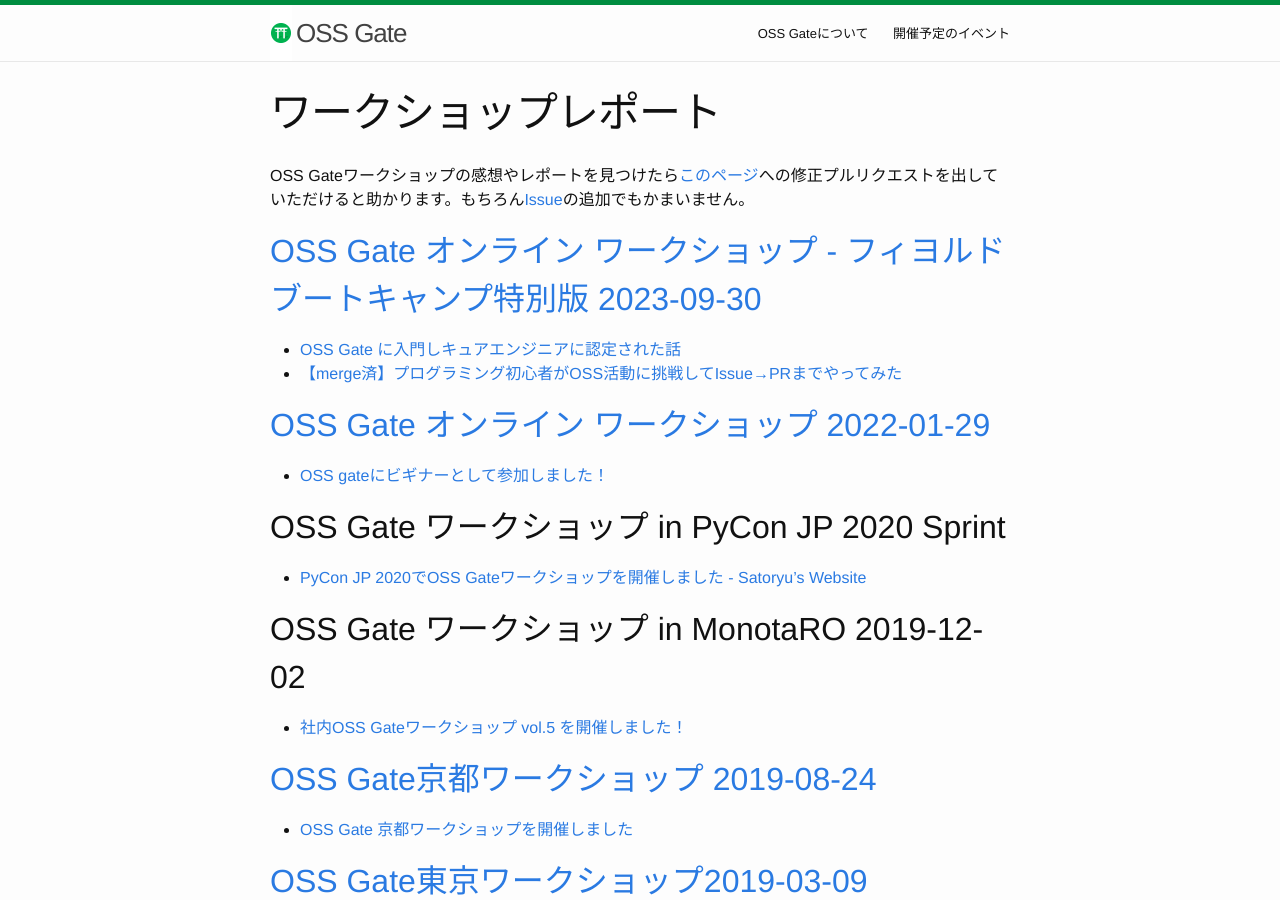
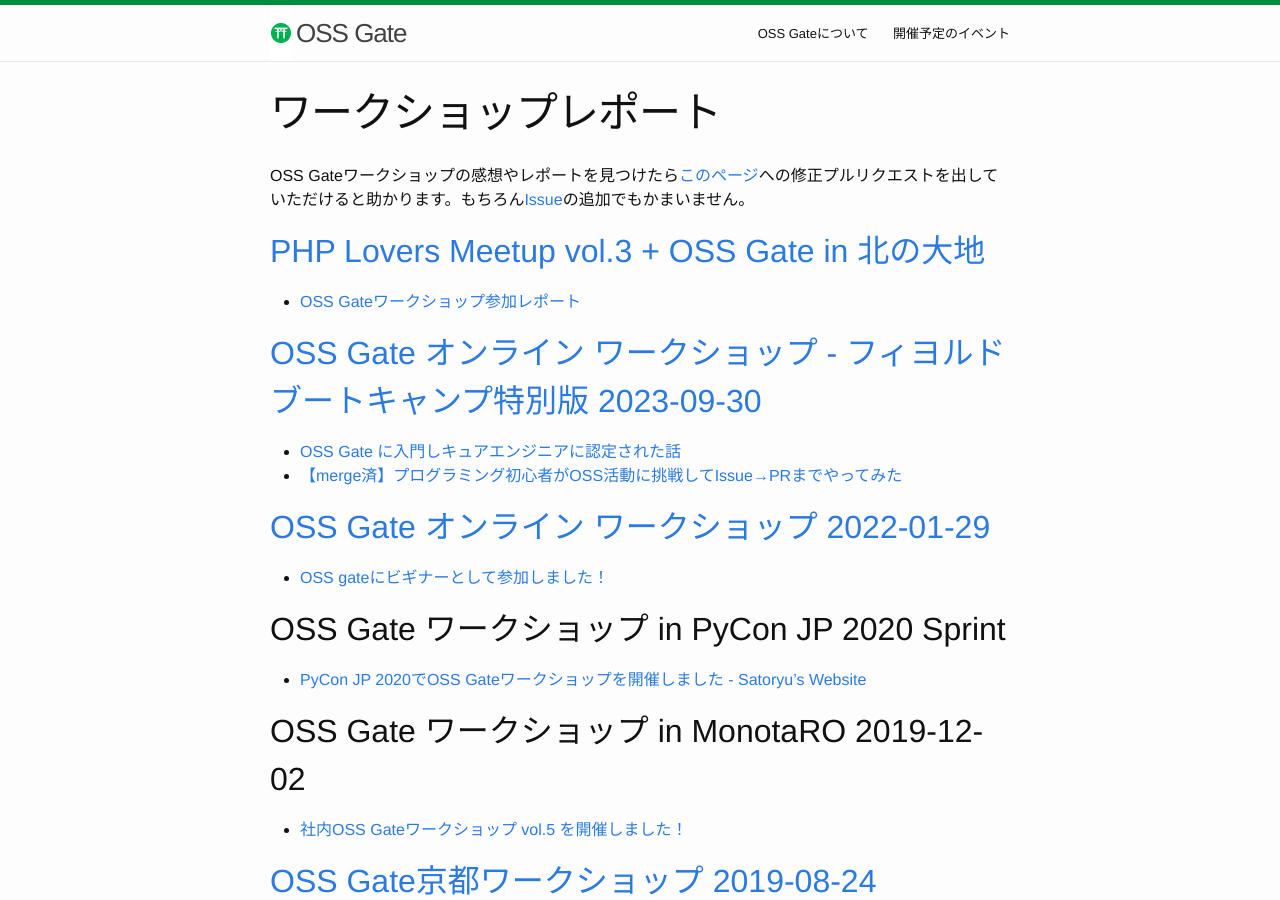
Before and after one commit to oss-gate/oss-gate.github.io, a Jekyll site: the page built from workshop/report.md, in a window 1280 px wide and 900 px high. Built offline with Jekyll 4.4.1, drawn with Linux system fonts in a browser that asks for light colours; comment, search, counter and statistics services are not loaded.

Commit message:
Added OSS Gate workshop participation report (#119)
It's for [PHP Lovers Meetup vol.3 + OSS Gate.

```diff
--- a/workshop/report.md
+++ b/workshop/report.md
@@ -4,6 +4,9 @@
 ---
 
 OSS Gateワークショップの感想やレポートを見つけたら[このページ](https://github.com/oss-gate/oss-gate.github.io/blob/master/workshop/report.md)への修正プルリクエストを出していただけると助かります。もちろん[Issue](https://github.com/oss-gate/oss-gate.github.io/issues)の追加でもかまいません。
+
+## [PHP Lovers Meetup vol.3 + OSS Gate in 北の大地](https://php-lovers-meetup.connpass.com/event/299864/)
+  * [OSS Gateワークショップ参加レポート](https://zenn.dev/kou_hikaru/articles/38bdb7023570e5)
 
 ## [OSS Gate オンライン ワークショップ - フィヨルドブートキャンプ特別版 2023-09-30](https://oss-gate.doorkeeper.jp/events/160648)
   * [OSS Gate に入門しキュアエンジニアに認定された話](https://shirotamaki.hatenablog.com/entry/2023/10/11/231756)
```
